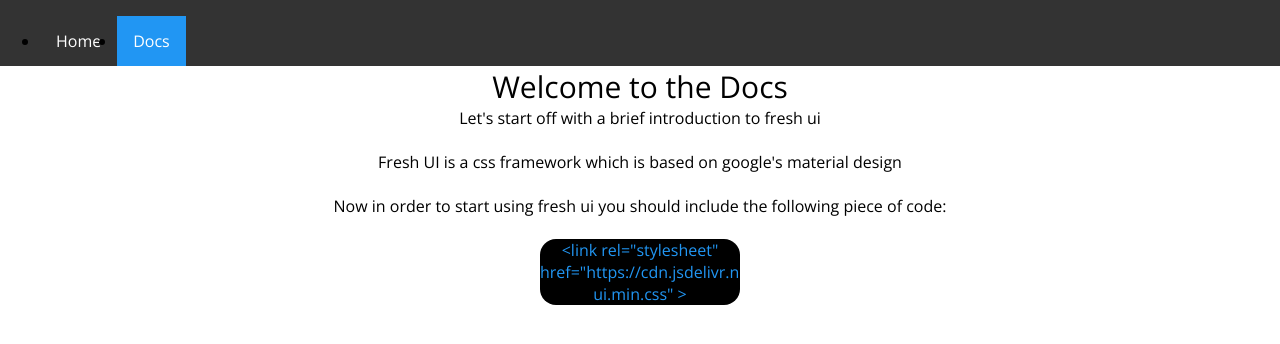
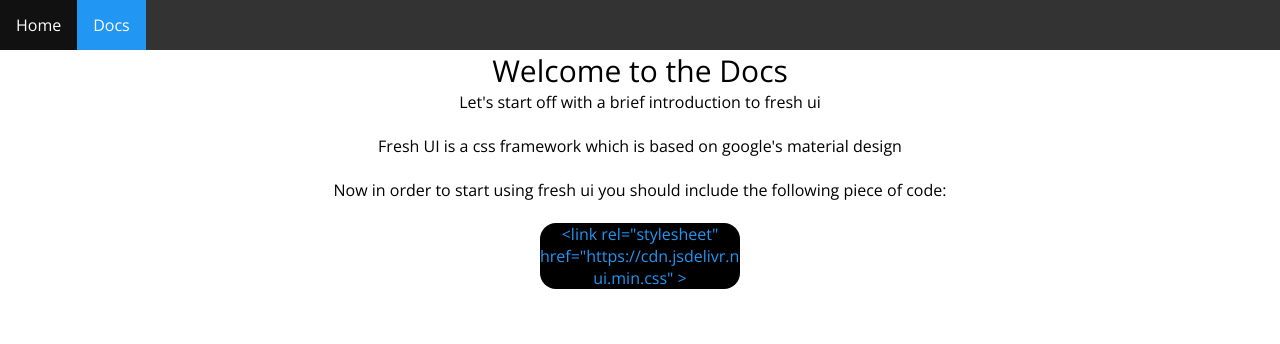
Before and after one commit to Fresh-UI/freshui.vercel.app, a Next.js app: page /docs in a window 1280 px wide. Shown: the top 344 px of the page. Built offline with nearby package versions, Linux system fonts and the light colour scheme.

Commit message:
Update index.js

```diff
--- a/pages/docs/index.js
+++ b/pages/docs/index.js
@@ -11,7 +11,7 @@ function Docs() {
       <title>Docs</title>
       </Head>
        <nav className="navbar">
-       <ul>
+       <ul className="navbar">
        <li className="navbarli">
        <Link href="/">
        <a className="navbara">
```
